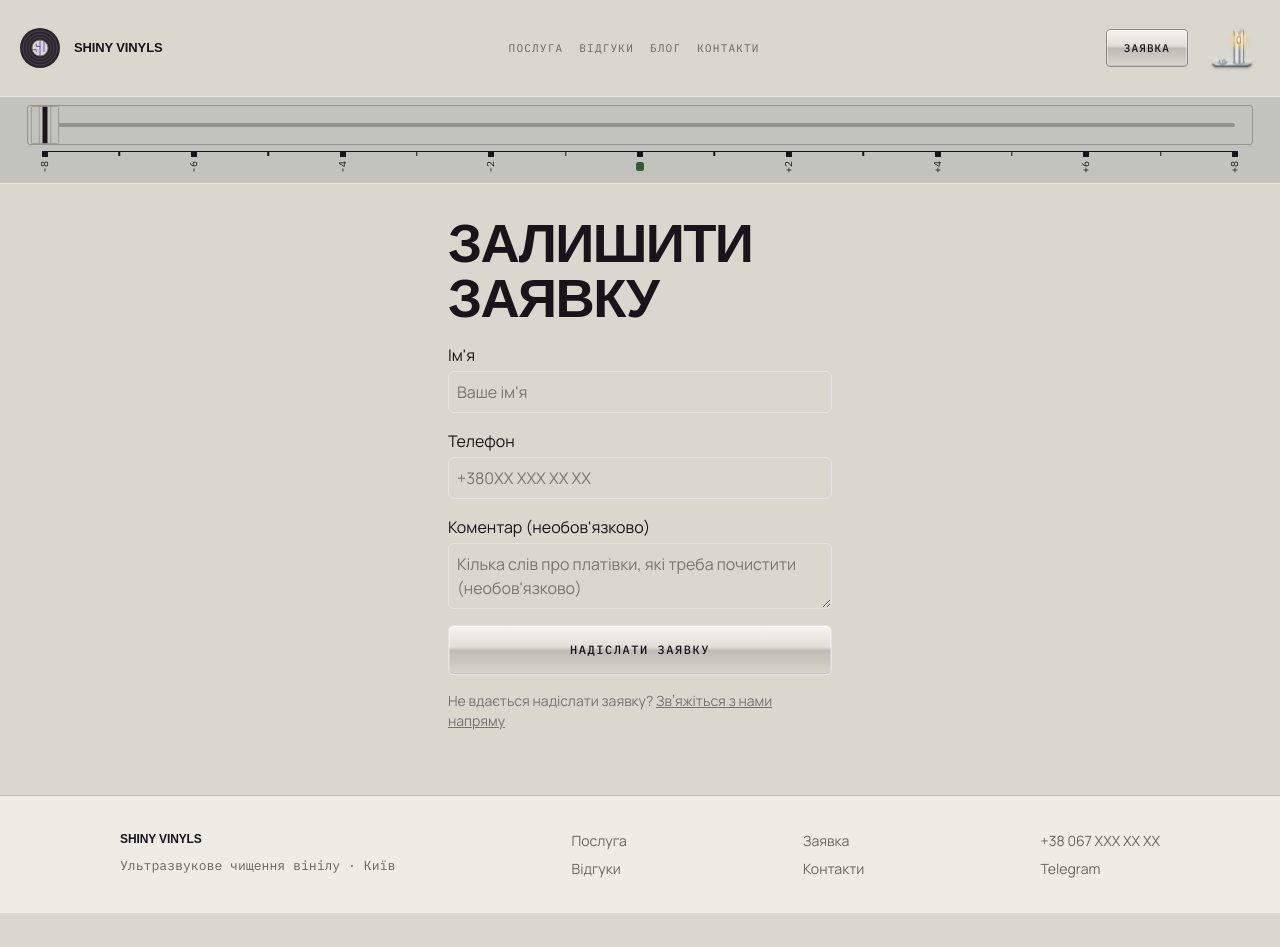
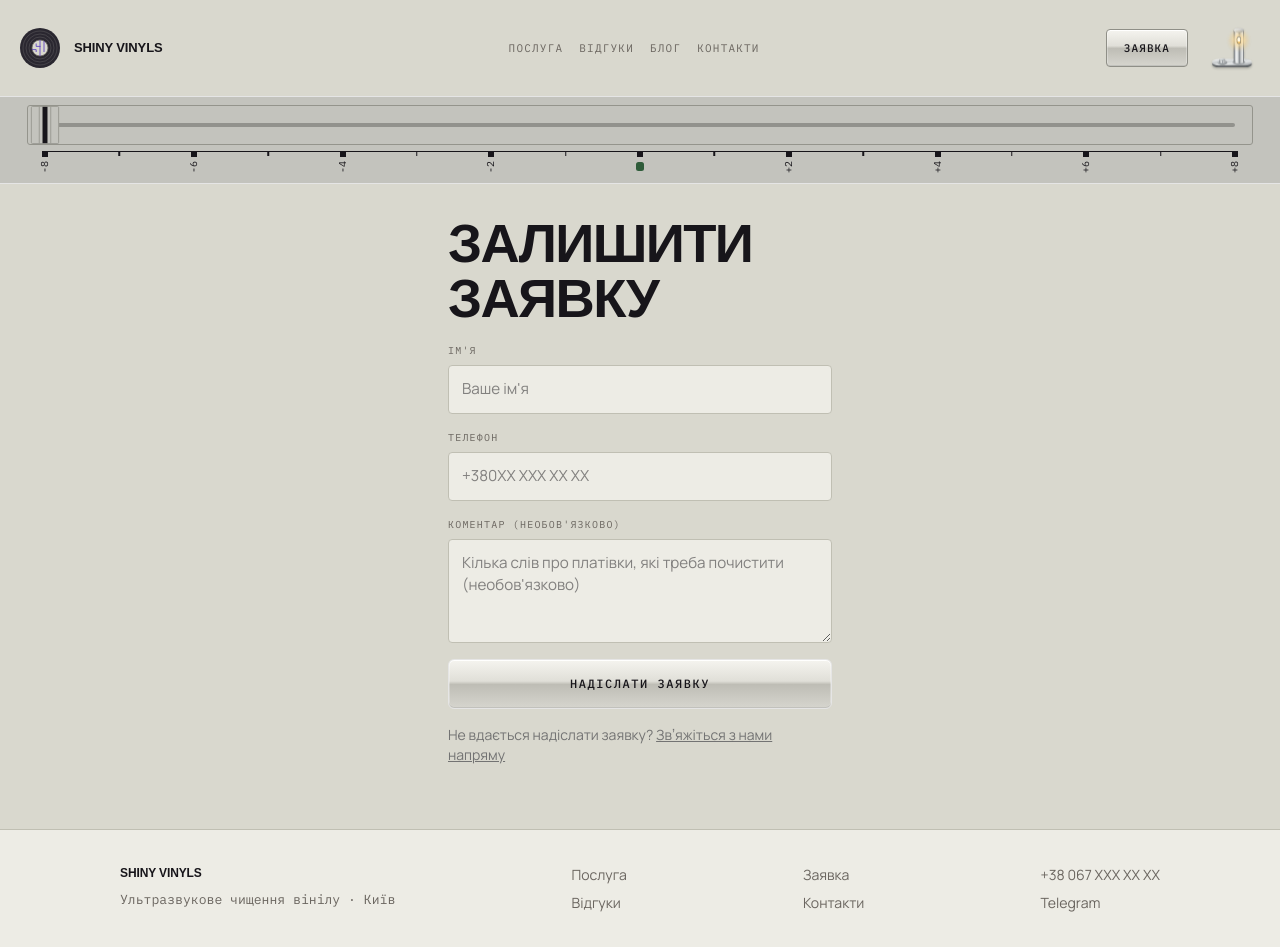
Before and after one commit to TolikSyedin/shiny-vinyls, a Next.js app: page /request in a window 1280 px wide. Before the commit the page ends 913 px from the top, so only its background shows below. Built offline with nearby package versions, Linux system fonts and the light colour scheme; a web font is replaced by a local one.

Commit message:
Style request and review form fields to match the design

```diff
--- a/app/globals.css
+++ b/app/globals.css
@@ -136,7 +136,7 @@ body {
 
 input,
 textarea {
-  background-color: var(--surface);
+  background-color: var(--surface-2);
 }
 
 button {
--- /dev/null
+++ b/components/form-fields/field-classes.ts
@@ -0,0 +1,9 @@
+export const FIELD_LABEL_CLASS_NAME =
+  'font-[family-name:var(--f-mono)] text-[10px] tracking-[0.12em] text-[var(--muted)] uppercase'
+
+export function inputClassName(error?: string) {
+  return [
+    'w-full rounded-[4px] border px-[13px] py-[12px] font-[family-name:var(--f-body)] text-[0.95rem] text-[var(--ink)] focus:outline-2 focus:-outline-offset-2 focus:outline-[var(--stamp)]',
+    error ? 'border-red-500' : 'border-[var(--rule)]',
+  ].join(' ')
+}
--- a/components/form-fields/text-area-field.tsx
+++ b/components/form-fields/text-area-field.tsx
@@ -1,5 +1,9 @@
 import type { UseFormRegisterReturn } from 'react-hook-form'
 import { FieldError } from '@/components/form-fields/field-error'
+import {
+  FIELD_LABEL_CLASS_NAME,
+  inputClassName,
+} from '@/components/form-fields/field-classes'
 
 type TextAreaFieldProps = {
   id: string
@@ -16,12 +20,14 @@ export function TextAreaField({
   ...registerProps
 }: TextAreaFieldProps) {
   return (
-    <div className="flex flex-col gap-1">
-      <label htmlFor={id}>{label}</label>
+    <div className="grid gap-[7px]">
+      <label htmlFor={id} className={FIELD_LABEL_CLASS_NAME}>
+        {label}
+      </label>
       <textarea
         id={id}
         placeholder={placeholder}
-        className={`rounded-md border border-border bg-background p-2 ${error ? 'border-red-500' : ''}`}
+        className={`min-h-[104px] resize-y ${inputClassName(error)}`}
         {...registerProps}
       />
       <FieldError message={error} />
--- a/components/form-fields/text-field.tsx
+++ b/components/form-fields/text-field.tsx
@@ -1,5 +1,9 @@
 import type { UseFormRegisterReturn } from 'react-hook-form'
 import { FieldError } from '@/components/form-fields/field-error'
+import {
+  FIELD_LABEL_CLASS_NAME,
+  inputClassName,
+} from '@/components/form-fields/field-classes'
 
 type TextFieldProps = {
   id: string
@@ -20,14 +24,16 @@ export function TextField({
   ...registerProps
 }: TextFieldProps) {
   return (
-    <div className="flex flex-col gap-1">
-      <label htmlFor={id}>{label}</label>
+    <div className="grid gap-[7px]">
+      <label htmlFor={id} className={FIELD_LABEL_CLASS_NAME}>
+        {label}
+      </label>
       <input
         id={id}
         type={type}
         placeholder={placeholder}
         autoComplete={autocomplete}
-        className={`rounded-md border border-border bg-background p-2 ${error ? 'border-red-500' : ''}`}
+        className={inputClassName(error)}
         {...registerProps}
       />
       <FieldError message={error} />
```
